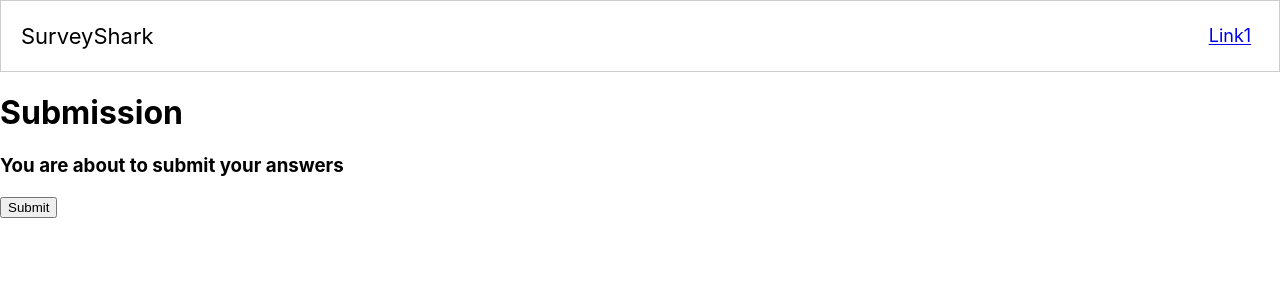
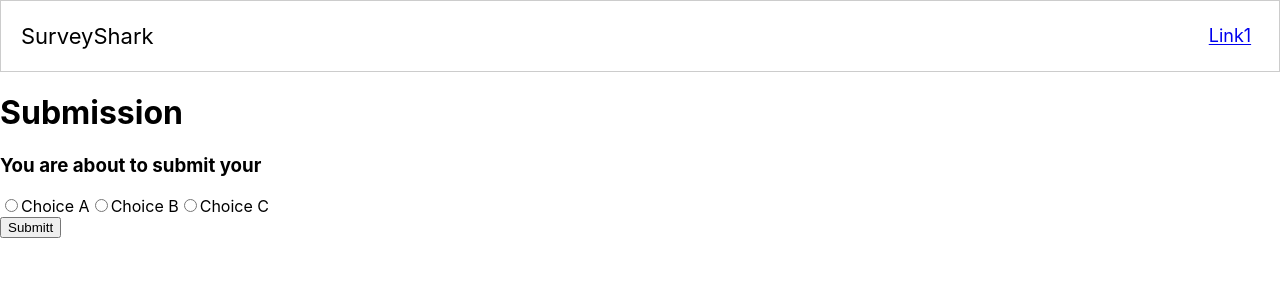
Before and after one commit to SurveyShark/surveyshark_ui, a React (Create React App) app: page /submission in a window 1280 px wide. Shown: the top 300 px of the page. Built offline with nearby package versions, Linux system fonts and the light colour scheme.

Commit message:
add Submission component

```diff
--- a/src/client/views/Submission.js
+++ b/src/client/views/Submission.js
@@ -1,10 +1,21 @@
 import React from 'react'
+import Question from '../components/Question'
+import NextButton from '../components/NextButton'
+import PreviousButton from '../components/PreviousButton'
 
 const Submission = () => (
   <div>
     <h1>Submission</h1>
-    <h3>You are about to submit your answers</h3>
-    <button>Submit</button>
+    <h3>You are about to submit your</h3>
+    <form>
+      <input type="radio" id="A" />
+      <label htmlFor="A">Choice A</label>
+      <input type="radio" id="B" />
+      <label htmlFor="B">Choice B</label>
+      <input type="radio" id="C" />
+      <label htmlFor="C">Choice C</label>
+    </form>
+    <button>Submitt</button>
   </div>
 )
 
```
